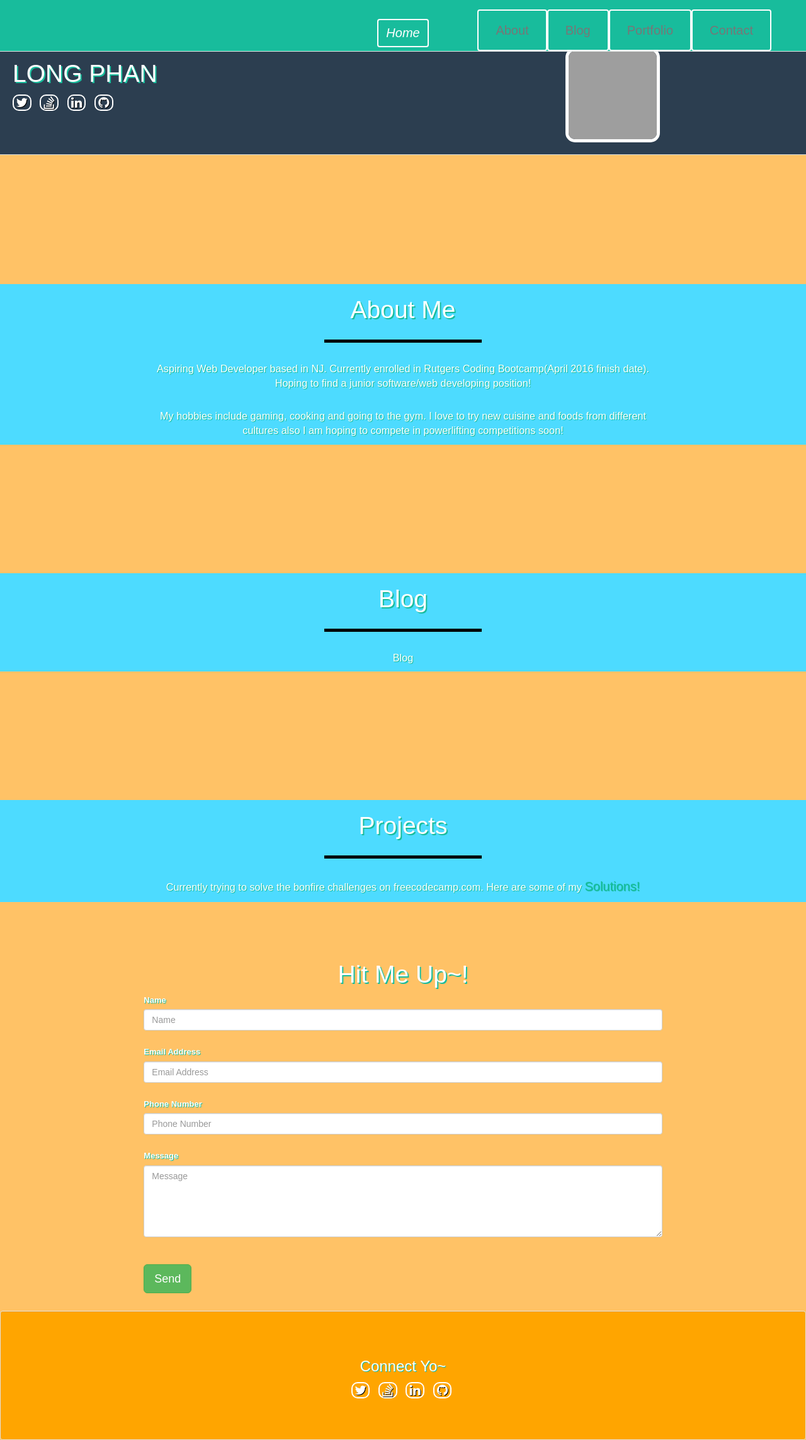
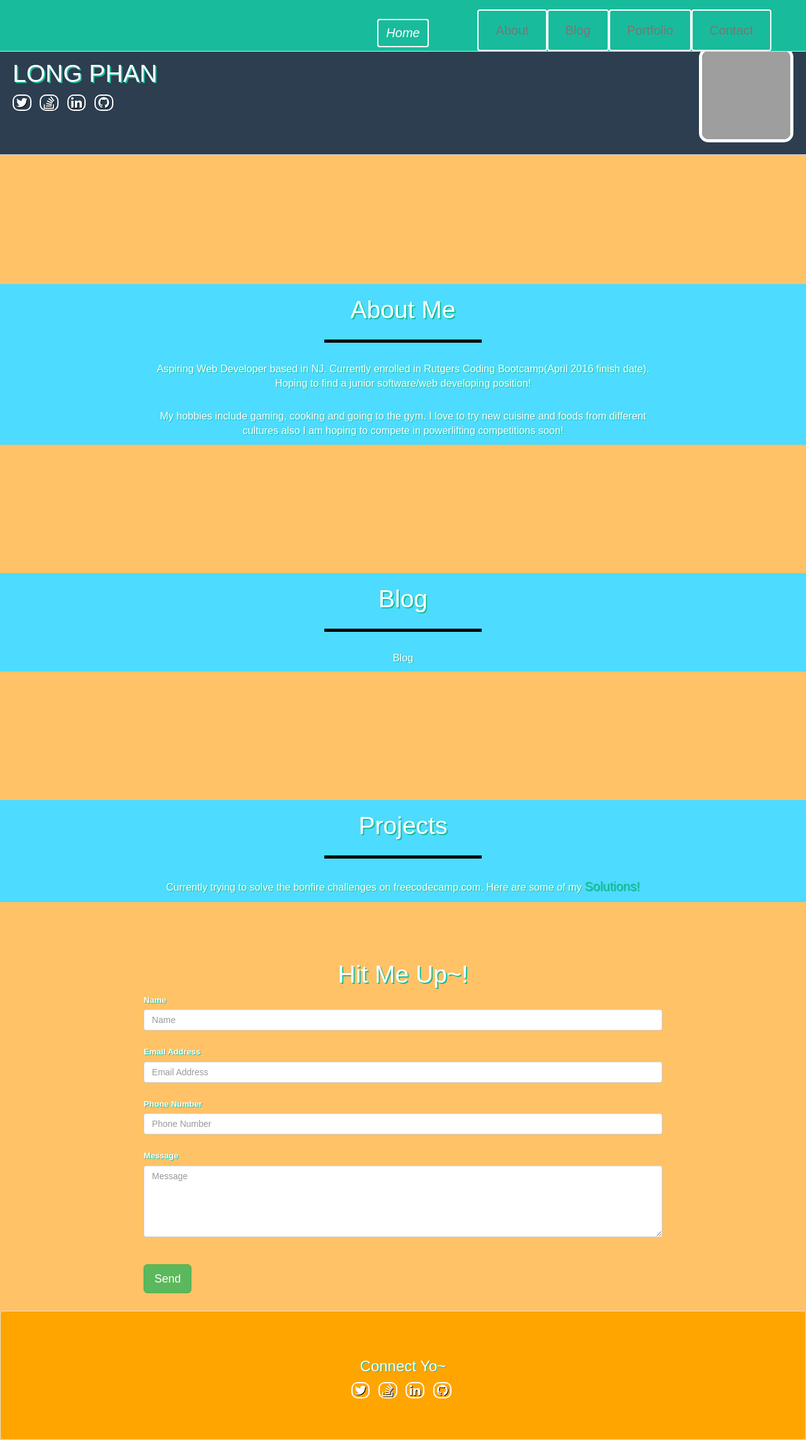
Before and after one commit to longp/PORTFOLIO, a PHP site: page / in a window 1280 px wide. Shown: the whole page at 63% size. Run offline with PHP 8.4, Linux system fonts and the light colour scheme; some libraries are stand-ins or nearby versions; grey boxes are pictures that could not be loaded.

Commit message:
profile pic to right

```diff
--- a/home.html
+++ b/home.html
@@ -86,7 +86,7 @@
 
     <div class="row">
         <div class="container-fluid">
-            <div class="col-md-4">
+            <div class="col-md-4 pull-right">
                 <img src="https://scontent-ord1-1.xx.fbcdn.net/hphotos-xpl1/t31.0-8/10497466_10202618521169037_7714605377856483739_o.jpg" class="profilepic pull-right">
             </div>
         </div>
--- a/project.css
+++ b/project.css
@@ -102,13 +102,12 @@ ul#navigation li.last {
 
 
 
-
-
 .profilepic
       {height: 150px;
       width: 150px;
       border:5px solid white;
       border-radius: 10%;
+
       }
 
 
```
Also changed, not shown: box.css (added), 1 other file.
